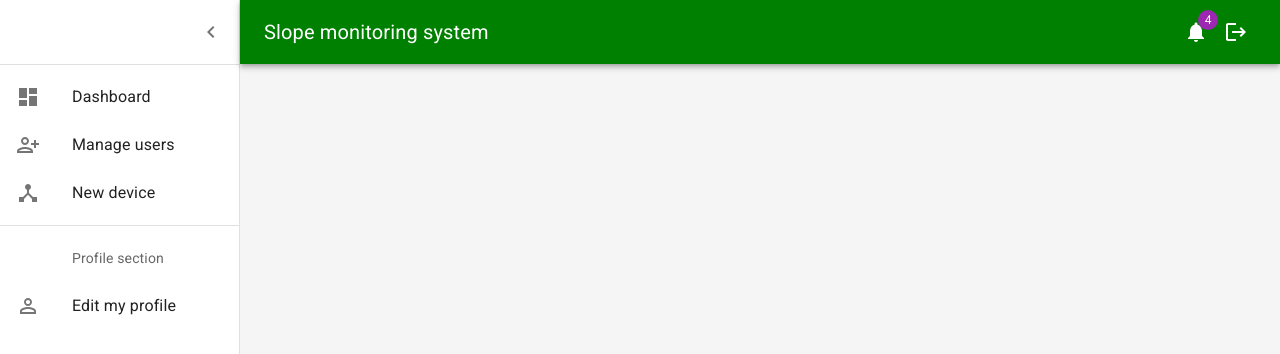
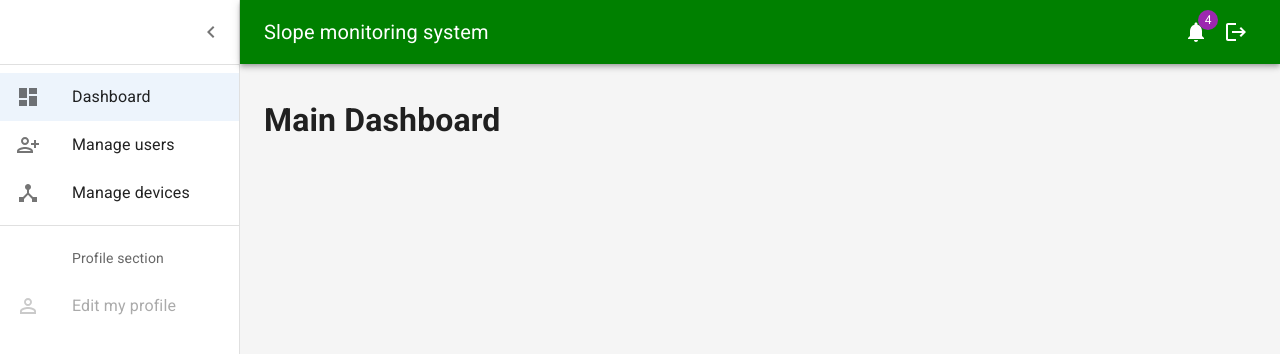
Before and after one commit to LucasLeocardo/monitoring-dashboards, a React (Create React App) app: page / in a window 1280 px wide. Shown: the top 354 px of the page. Built offline with nearby package versions, Linux system fonts and the light colour scheme; no server answers; sample sign-in values are in the browser's storage.

Commit message:
adding some items

```diff
--- /dev/null
+++ b/src/components/MainDashboard/MainDashboard.js
@@ -0,0 +1,20 @@
+import { useState } from 'react';
+import { AuthContext } from '../../contexts/auth';
+import * as React from 'react';
+
+function MainDashboard() {
+
+    //const [open, setOpen] = React.useState(true);
+    const { API, setSelectedPage, user } = React.useContext(AuthContext);
+    setSelectedPage('Main Dashboard');
+
+
+    return (
+        <div>
+            <h1>Main Dashboard</h1>
+        </div>
+    );
+
+}
+
+export default MainDashboard;
--- /dev/null
+++ b/src/components/ManageDevices/ManageDevices.js
@@ -0,0 +1,20 @@
+import { useState } from 'react';
+import { AuthContext } from '../../contexts/auth';
+import * as React from 'react';
+
+function ManageDevices() {
+
+    //const [open, setOpen] = React.useState(true);
+    const { API, setSelectedPage, user } = React.useContext(AuthContext);
+    setSelectedPage('Manage devices');
+
+
+    return (
+        <div>
+            <h1>ManageDevices</h1>
+        </div>
+    );
+
+}
+
+export default ManageDevices;
--- /dev/null
+++ b/src/components/ManageUsers/ManageUsers.js
@@ -0,0 +1,20 @@
+import { useState } from 'react';
+import { AuthContext } from '../../contexts/auth';
+import * as React from 'react';
+
+function ManageUsers() {
+
+    //const [open, setOpen] = React.useState(true);
+    const { API, setSelectedPage, user } = React.useContext(AuthContext);
+    setSelectedPage('Manage users');
+
+
+    return (
+        <div>
+            <h1>Manage Users</h1>
+        </div>
+    );
+
+}
+
+export default ManageUsers;
--- a/src/contexts/auth.js
+++ b/src/contexts/auth.js
@@ -8,6 +8,7 @@ export const AuthContext = createContext({});
 function AuthProvider({children}) {
     const [user, setUser] = useState(null);
     const [loading, setLoading] = useState(true);
+    const [selectedPage, setSelectedPage] = useState('');
     const axios = Axios(setUser);
     const API = axios.getInstance;
 
@@ -48,7 +49,7 @@ function AuthProvider({children}) {
     }
 
     return (
-        <AuthContext.Provider value={{ signed: !!user, user, setUser, loading, API, signIn, signOut}}>
+        <AuthContext.Provider value={{ signed: !!user, user, setUser, loading, API, signIn, signOut, selectedPage, setSelectedPage }}>
             {children}
         </AuthContext.Provider>
     );
--- a/src/pages/Dashboard/index.js
+++ b/src/pages/Dashboard/index.js
@@ -15,8 +15,16 @@ import MenuIcon from '@mui/icons-material/Menu';
 import LogoutIcon from '@mui/icons-material/Logout';
 import ChevronLeftIcon from '@mui/icons-material/ChevronLeft';
 import NotificationsIcon from '@mui/icons-material/Notifications';
-import { mainListItems, secondaryListItems } from './listitems';
 import { AuthContext } from '../../contexts/auth';
+import ListItemButton from '@mui/material/ListItemButton';
+import ListItemIcon from '@mui/material/ListItemIcon';
+import ListItemText from '@mui/material/ListItemText';
+import ListSubheader from '@mui/material/ListSubheader';
+import DashboardIcon from '@mui/icons-material/Dashboard';
+import DeviceHubIcon from '@mui/icons-material/DeviceHub';
+import PersonOutlineIcon from '@mui/icons-material/PersonOutline';
+import PersonAddAltIcon from '@mui/icons-material/PersonAddAlt';
+import { useNavigate } from 'react-router-dom';
 
 const drawerWidth = 240;
 
@@ -68,7 +76,8 @@ const mdTheme = createTheme();
 
 function DashboardContent({ content }) {
   const [open, setOpen] = React.useState(true);
-  const { signOut } = React.useContext(AuthContext);
+  const { signOut, selectedPage } = React.useContext(AuthContext);
+  const navigate = useNavigate();
 
   const toggleDrawer = () => {
     setOpen(!open);
@@ -78,6 +87,37 @@ function DashboardContent({ content }) {
     event.preventDefault();
     signOut();
   };
+
+  const isDashboardSelected = () => {
+    return selectedPage === 'Main Dashboard';
+  };
+
+  const isManageUsersSelected = () => {
+    return selectedPage === 'Manage users';
+  };
+
+  const isManageDevicesSelected = () => {
+    return selectedPage === 'Manage devices';
+  };
+
+  const isEditProfileSelected = () => {
+    return selectedPage === 'Edit my profile';
+  };
+
+  const handleDashboardClicked = (event) => {
+    event.preventDefault();
+    navigate('/');
+  }
+
+  const handleManageUsersClicked = (event) => {
+    event.preventDefault();
+    navigate('/manage-users');
+  }
+
+  const handleManageDevicesClicked = (event) => {
+    event.preventDefault();
+    navigate('/manage-devices');
+  }
 
   return (
     <ThemeProvider theme={mdTheme}>
@@ -135,9 +175,38 @@ function DashboardContent({ content }) {
           </Toolbar>
           <Divider />
           <List component="nav">
-            {mainListItems}
+          <React.Fragment>
+            <ListItemButton onClick={handleDashboardClicked} selected={isDashboardSelected()}>
+              <ListItemIcon>
+                <DashboardIcon />
+              </ListItemIcon>
+              <ListItemText primary="Dashboard" />
+            </ListItemButton>
+            <ListItemButton onClick={handleManageUsersClicked} selected={isManageUsersSelected()}>
+              <ListItemIcon>
+                <PersonAddAltIcon/>
+              </ListItemIcon>
+              <ListItemText primary="Manage users" />
+            </ListItemButton>
+            <ListItemButton onClick={handleManageDevicesClicked} selected={isManageDevicesSelected()}>
+              <ListItemIcon>
+                <DeviceHubIcon/>
+              </ListItemIcon>
+              <ListItemText primary="Manage devices" />
+            </ListItemButton>
+          </React.Fragment>
             <Divider sx={{ my: 1 }} />
-            {secondaryListItems}
+            <React.Fragment>
+              <ListSubheader component="div" inset>
+                Profile section
+              </ListSubheader>
+              <ListItemButton disabled={true} selected={isEditProfileSelected()}>
+                <ListItemIcon>
+                  <PersonOutlineIcon />
+                </ListItemIcon>
+                <ListItemText primary="Edit my profile" />
+              </ListItemButton>
+            </React.Fragment>
           </List>
         </Drawer>
         <Box
--- a/src/pages/Dashboard/listitems.js
+++ /dev/null
@@ -1,46 +0,0 @@
-import * as React from 'react';
-import ListItemButton from '@mui/material/ListItemButton';
-import ListItemIcon from '@mui/material/ListItemIcon';
-import ListItemText from '@mui/material/ListItemText';
-import ListSubheader from '@mui/material/ListSubheader';
-import DashboardIcon from '@mui/icons-material/Dashboard';
-import DeviceHubIcon from '@mui/icons-material/DeviceHub';
-import PersonOutlineIcon from '@mui/icons-material/PersonOutline';
-import PersonAddAltIcon from '@mui/icons-material/PersonAddAlt';
-
-export const mainListItems = (
-  <React.Fragment>
-    <ListItemButton>
-      <ListItemIcon>
-        <DashboardIcon />
-      </ListItemIcon>
-      <ListItemText primary="Dashboard" />
-    </ListItemButton>
-    <ListItemButton>
-      <ListItemIcon>
-        <PersonAddAltIcon/>
-      </ListItemIcon>
-      <ListItemText primary="Manage users" />
-    </ListItemButton>
-    <ListItemButton>
-      <ListItemIcon>
-        <DeviceHubIcon/>
-      </ListItemIcon>
-      <ListItemText primary="New device" />
-    </ListItemButton>
-  </React.Fragment>
-);
-
-export const secondaryListItems = (
-  <React.Fragment>
-    <ListSubheader component="div" inset>
-      Profile section
-    </ListSubheader>
-    <ListItemButton>
-      <ListItemIcon>
-        <PersonOutlineIcon />
-      </ListItemIcon>
-      <ListItemText primary="Edit my profile" />
-    </ListItemButton>
-  </React.Fragment>
-);
--- a/src/routes/index.js
+++ b/src/routes/index.js
@@ -3,6 +3,9 @@ import MuiSignIn from '../pages/MuiSignIn';
 import Dashboard from '../pages/Dashboard';
 import { useContext } from "react";
 import { AuthContext } from "../contexts/auth";
+import ManageUsers from '../components/ManageUsers/ManageUsers';
+import ManageDevices from '../components/ManageDevices/ManageDevices';
+import MainDashboard from '../components/MainDashboard/MainDashboard';
 
 
 export default function RoutesCreator(){
@@ -13,7 +16,9 @@ export default function RoutesCreator(){
         return(
             <Dashboard>
                 <Routes>
-                    <Route exact path="/"/>
+                    <Route exact path="/" element={<MainDashboard/>}/>
+                    <Route exact path="/manage-users" element={<ManageUsers/>}/>
+                    <Route exact path="/manage-devices" element={<ManageDevices/>}/>
                 </Routes>
             </Dashboard>
         );
```
Also changed, not shown: src/components/MainDashboard/mainDashboard.css (added), src/components/ManageDevices/manageDevices.css (added), src/components/ManageUsers/manageUsers.css (added).
